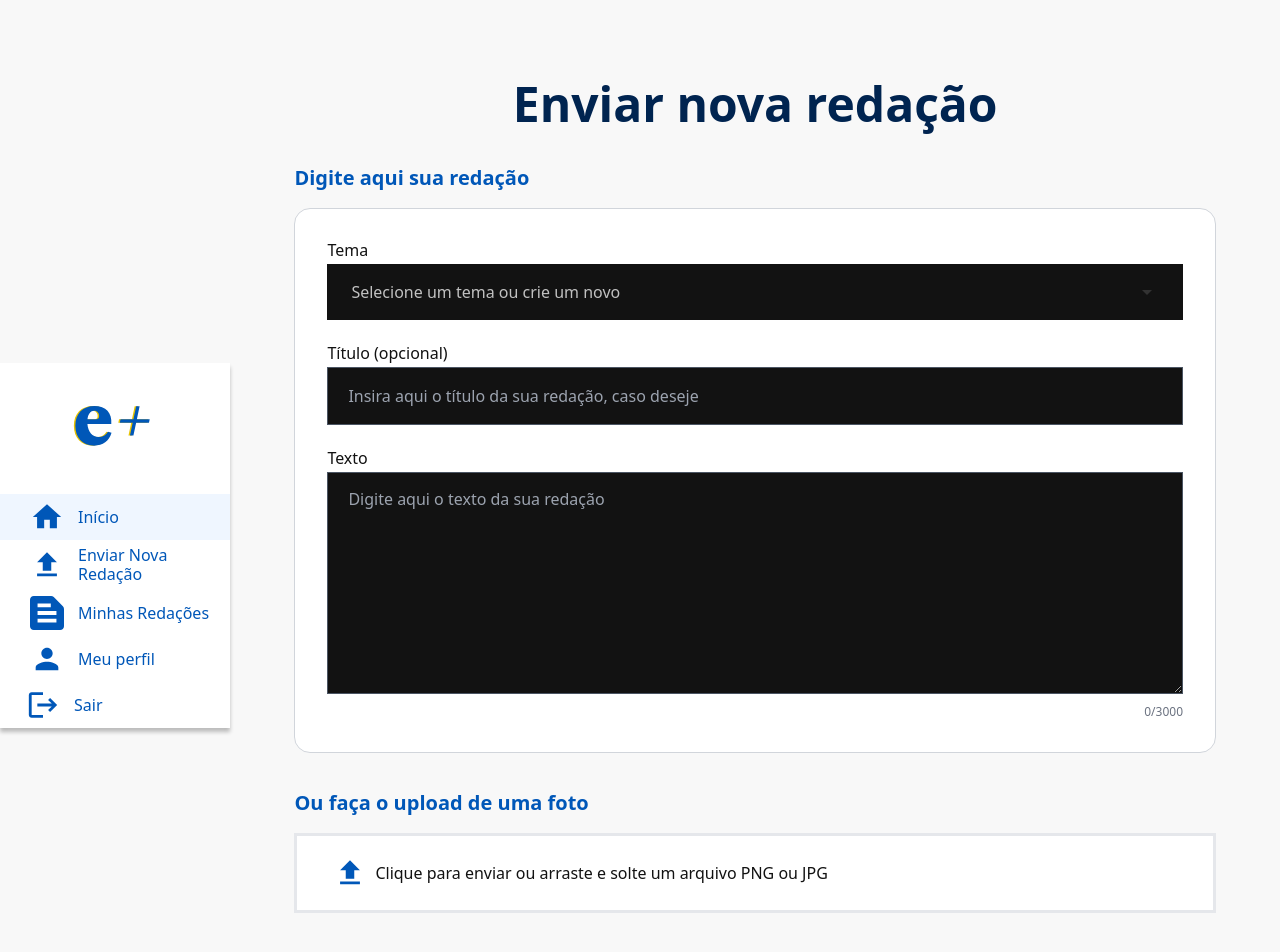
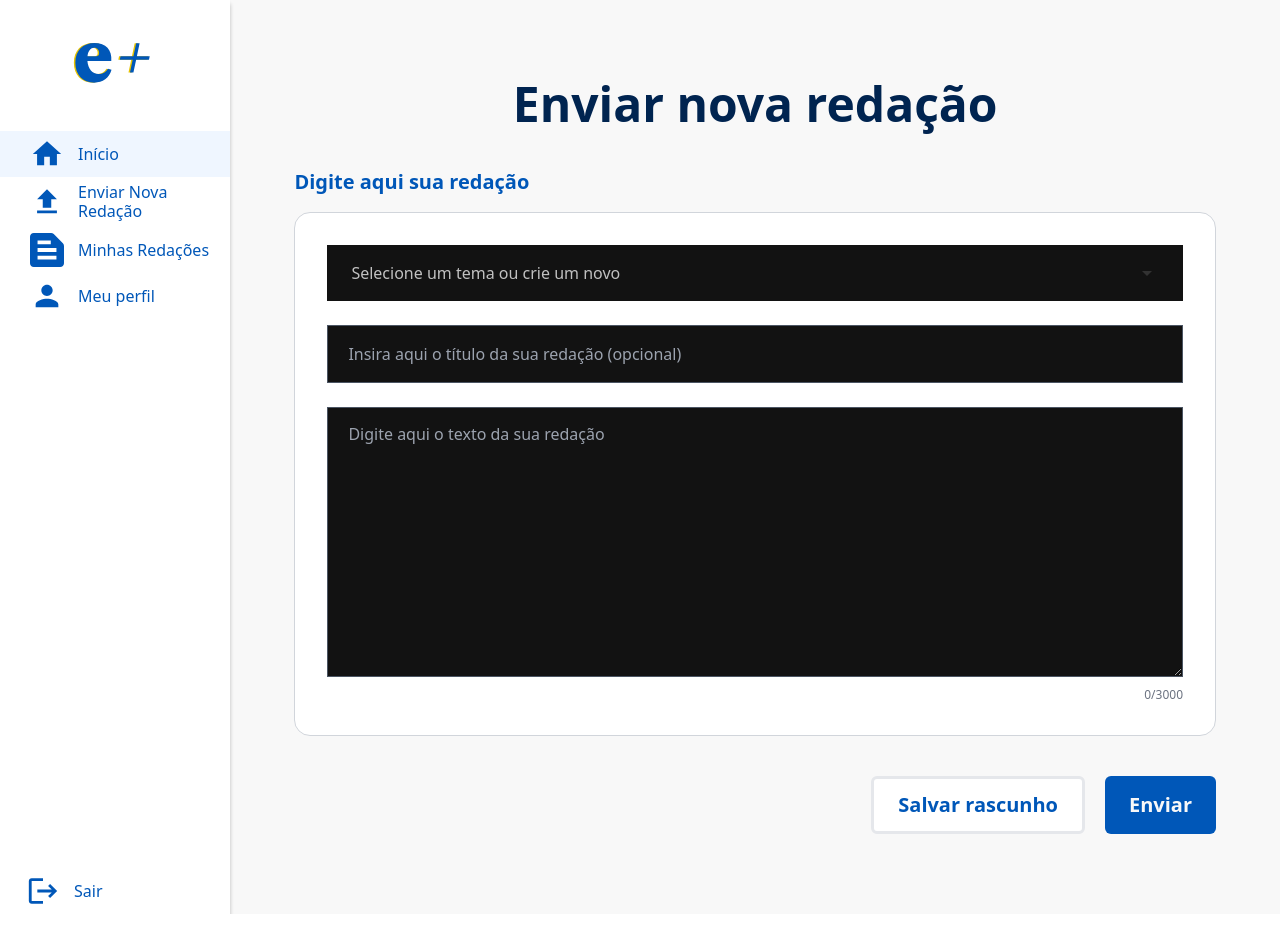
Before and after one commit to igoreor/escreva-mais-web, a Next.js app: page /submit-essay in a window 1280 px wide. Shown: the top 952 px of the page. After the commit the page ends 914 px from the top, so only its background shows below. Built offline with nearby package versions, Linux system fonts and the light colour scheme.

Commit message:
fix(submit-essay): ajustar tamanho do menu suspenso

```diff
--- a/src/app/submit-essay/page.tsx
+++ b/src/app/submit-essay/page.tsx
@@ -1,21 +1,21 @@
 'use client';
 import React, { useState } from 'react';
-import Image from 'next/image';
 import Sidebar from '@/components/common/SideBar';
 import Button from '@/components/ui/Button';
 import Dropdown from '@/components/ui/Dropdown';
 import EditText from '@/components/ui/EditText';
 import TextArea from '@/components/ui/TextArea';
+
 interface DropdownOption {
   value: string;
   label: string;
 }
+
 const SubmitEssayPage: React.FC = () => {
-  const [selectedTheme, setSelectedTheme] = useState<string>('');
-  const [title, setTitle] = useState<string>('');
-  const [essayText, setEssayText] = useState<string>('');
-  const [isDragOver, setIsDragOver] = useState<boolean>(false);
-  const [uploadedFile, setUploadedFile] = useState<File | null>(null);
+  const [selectedTheme, setSelectedTheme] = useState('');
+  const [title, setTitle] = useState('');
+  const [essayText, setEssayText] = useState('');
+
   const themeOptions: DropdownOption[] = [
     { value: 'education', label: 'Educação no Brasil' },
     { value: 'environment', label: 'Meio Ambiente' },
@@ -26,160 +26,64 @@ const SubmitEssayPage: React.FC = () => {
     { value: 'economy', label: 'Economia' },
     { value: 'social', label: 'Questões Sociais' }
   ];
-  const handleThemeChange = (value: string) => {
-    setSelectedTheme(value);
-  };
-  const handleTitleChange = (e: React.ChangeEvent<HTMLInputElement>) => {
-    setTitle(e.target.value);
-  };
-  const handleEssayTextChange = (e: React.ChangeEvent<HTMLTextAreaElement>) => {
-    setEssayText(e.target.value);
-  };
-  const handleFileUpload = (file: File) => {
-    if (file && (file.type === 'image/png' || file.type === 'image/jpeg' || file.type === 'image/jpg')) {
-      setUploadedFile(file);
-    } else {
-      alert('Por favor, selecione apenas arquivos PNG ou JPG');
-    }
-  };
-  const handleDragOver = (e: React.DragEvent<HTMLDivElement>) => {
-    e.preventDefault();
-    setIsDragOver(true);
-  };
-  const handleDragLeave = (e: React.DragEvent<HTMLDivElement>) => {
-    e.preventDefault();
-    setIsDragOver(false);
-  };
-  const handleDrop = (e: React.DragEvent<HTMLDivElement>) => {
-    e.preventDefault();
-    setIsDragOver(false);
-    const files = e.dataTransfer.files;
-    if (files.length > 0) {
-      handleFileUpload(files[0]);
-    }
-  };
-  const handleFileInputChange = (e: React.ChangeEvent<HTMLInputElement>) => {
-    const files = e.target.files;
-    if (files && files.length > 0) {
-      handleFileUpload(files[0]);
-    }
-  };
-  const handleSaveDraft = () => {
-    alert('Rascunho salvo com sucesso!');
-  };
+
+  const handleSaveDraft = () => alert('Rascunho salvo com sucesso!');
   const handleSubmit = () => {
-    if (!selectedTheme && !essayText && !uploadedFile) {
-      alert('Por favor, preencha pelo menos um campo ou faça upload de uma imagem');
+    if (!selectedTheme && !essayText) {
+      alert('Por favor, preencha o tema e o texto da redação.');
       return;
     }
     alert('Redação enviada com sucesso!');
   };
+
   return (
-    <div className="flex flex-row justify-start items-center w-full min-h-screen bg-global-2">
-      <Sidebar className="hidden lg:flex" />
-      <div className="flex flex-col justify-start items-start flex-1 gap-9 px-4 sm:px-8 md:px-12 lg:px-16 py-10 sm:py-12 md:py-16 lg:py-20">
-        <h1 className="text-global-1 text-2xl sm:text-3xl md:text-4xl lg:text-5xl font-semibold leading-tight text-center self-center">
+    <div className="flex min-h-screen bg-global-2">
+      <Sidebar />
+
+      <div className="flex flex-col flex-1 px-4 sm:px-8 md:px-12 lg:px-16 py-10 sm:py-12 md:py-16 lg:py-20 overflow-y-auto">
+        <h1 className="text-global-1 text-2xl sm:text-3xl md:text-4xl lg:text-5xl font-semibold text-center mb-10">
           Enviar nova redação
         </h1>
-        <div className="flex flex-col gap-10 justify-start items-center w-full max-w-5xl self-center">
-          <div className="flex flex-col gap-9 justify-start items-center w-full">
-            <div className="flex flex-col gap-4 justify-start items-start w-full">
-              <h2 className="text-global-2 text-lg sm:text-xl font-semibold leading-6 text-left">
+
+        <div className="flex flex-col gap-10 w-full max-w-5xl mx-auto">
+          {/* Bloco principal de texto */}
+          <div className="flex flex-col gap-4 w-full">
+            <h2 className="text-global-2 text-lg sm:text-xl font-semibold">
               Digite aqui sua redação
             </h2>
-              <div className="flex flex-col gap-6 justify-center items-center w-full bg-global-3 border border-solid border-gray-300 rounded-2xl p-6 sm:p-7 md:p-8">
-                <div className="flex flex-col justify-start items-start w-full">
-                  <label className="text-global-4 text-base font-normal leading-[19px] text-left mb-1">
-                    Tema
-                  </label>
+
+            <div className="bg-global-3 border border-gray-300 rounded-2xl p-6 sm:p-7 md:p-8 flex flex-col gap-6">
               <Dropdown
                 options={themeOptions}
                 placeholder="Selecione um tema ou crie um novo"
                 value={selectedTheme}
-                    onChange={handleThemeChange}
+                onChange={setSelectedTheme}
                 className="w-full"
               />
-                </div>
-                <div className="flex flex-col justify-start items-start w-full">
-                  <label className="text-global-4 text-base font-normal leading-[19px] text-left mb-1">
-                    Título (opcional)
-                  </label>
+
               <EditText
-                    placeholder="Insira aqui o título da sua redação, caso deseje"
+                placeholder="Insira aqui o título da sua redação (opcional)"
                 value={title}
-                    onChange={handleTitleChange}
-                    className="w-full"
+                onChange={(e) => setTitle(e.target.value)}
               />
-                </div>
-                <div className="flex flex-col justify-start items-start w-full">
-                  <label className="text-global-4 text-base font-normal leading-[19px] text-left mb-1">
-                    Texto
-                  </label>
+
               <TextArea
                 placeholder="Digite aqui o texto da sua redação"
                 value={essayText}
-                    onChange={handleEssayTextChange}
-                    rows={8}
-                    className="w-full"
-                    showCharCount={true}
+                onChange={(e) => setEssayText(e.target.value)}
+                rows={10}
+                showCharCount
                 maxLength={3000}
               />
             </div>
           </div>
-            </div>
-            <div className="flex flex-col gap-4 justify-start items-start w-full">
-              <h2 className="text-global-2 text-lg sm:text-xl font-semibold leading-6 text-left">
-                Ou faça o upload de uma foto
-              </h2>
-              <div
-                className={`flex flex-row justify-start items-center w-full bg-global-3 border-[3px] border-solid border-global-2 p-4 sm:p-5 transition-all duration-200 ${
-                  isDragOver ? 'border-blue-400 bg-blue-50' : ''
-                }`}
-                onDragOver={handleDragOver}
-                onDragLeave={handleDragLeave}
-                onDrop={handleDrop}
-              >
-                <Image
-                  src="/images/img_file_upload.svg"
-                  alt="Upload"
-                  width={34}
-                  height={34}
-                  className="w-[34px] h-[34px] ml-4"
-                />
-                <div className="flex flex-col ml-2">
-                  <span className="text-global-4 text-base font-normal leading-[19px] text-left">
-                    Clique para enviar ou arraste e solte um arquivo PNG ou JPG
-                  </span>
-                  {uploadedFile && (
-                    <span className="text-global-2 text-sm mt-1">
-                      Arquivo selecionado: {uploadedFile.name}
-                    </span>
-                  )}
-                </div>
-                <input
-                  type="file"
-                  accept=".png,.jpg,.jpeg"
-                  onChange={handleFileInputChange}
-                  className="absolute inset-0 w-full h-full opacity-0 cursor-pointer"
-                />
-              </div>
-            </div>
-          </div>
-          <div className="flex flex-row justify-end items-center w-full gap-5">
-            <Button
-              variant="outline"
-              size="lg"
-              onClick={handleSaveDraft}
-              className="px-4 sm:px-6 py-2 sm:py-3"
-            >
+
+          {/* Botões */}
+          <div className="flex justify-end gap-5">
+            <Button variant="outline" size="lg" onClick={handleSaveDraft}>
               Salvar rascunho
             </Button>
-            <Button
-              variant="primary"
-              size="lg"
-              onClick={handleSubmit}
-              className="px-6 sm:px-8 py-2 sm:py-3"
-            >
+            <Button variant="primary" size="lg" onClick={handleSubmit}>
               Enviar
             </Button>
           </div>
@@ -188,4 +92,5 @@ const SubmitEssayPage: React.FC = () => {
     </div>
   );
 };
+
 export default SubmitEssayPage;
```
Lines whose indentation alone changed are shown as unchanged.
